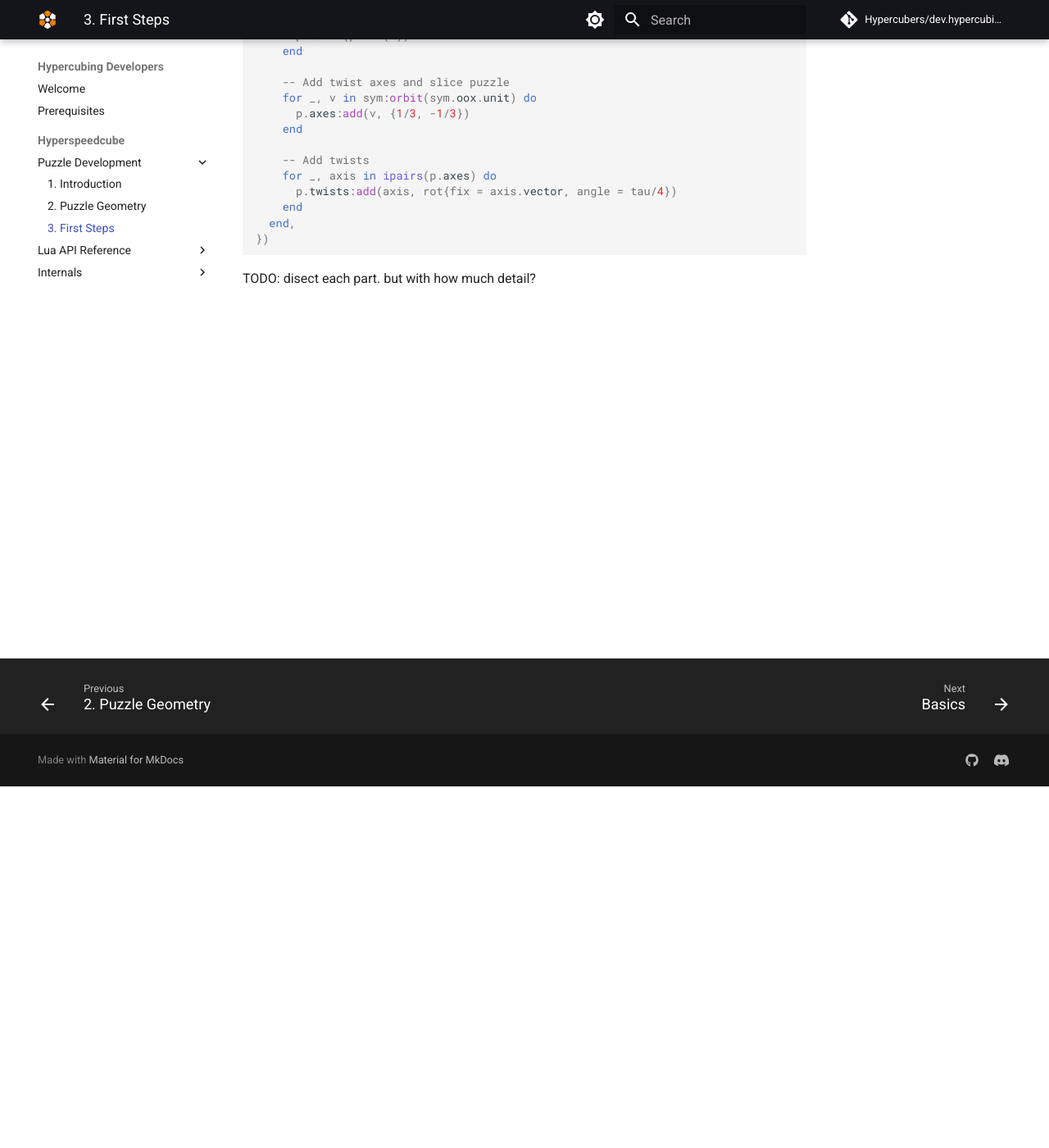
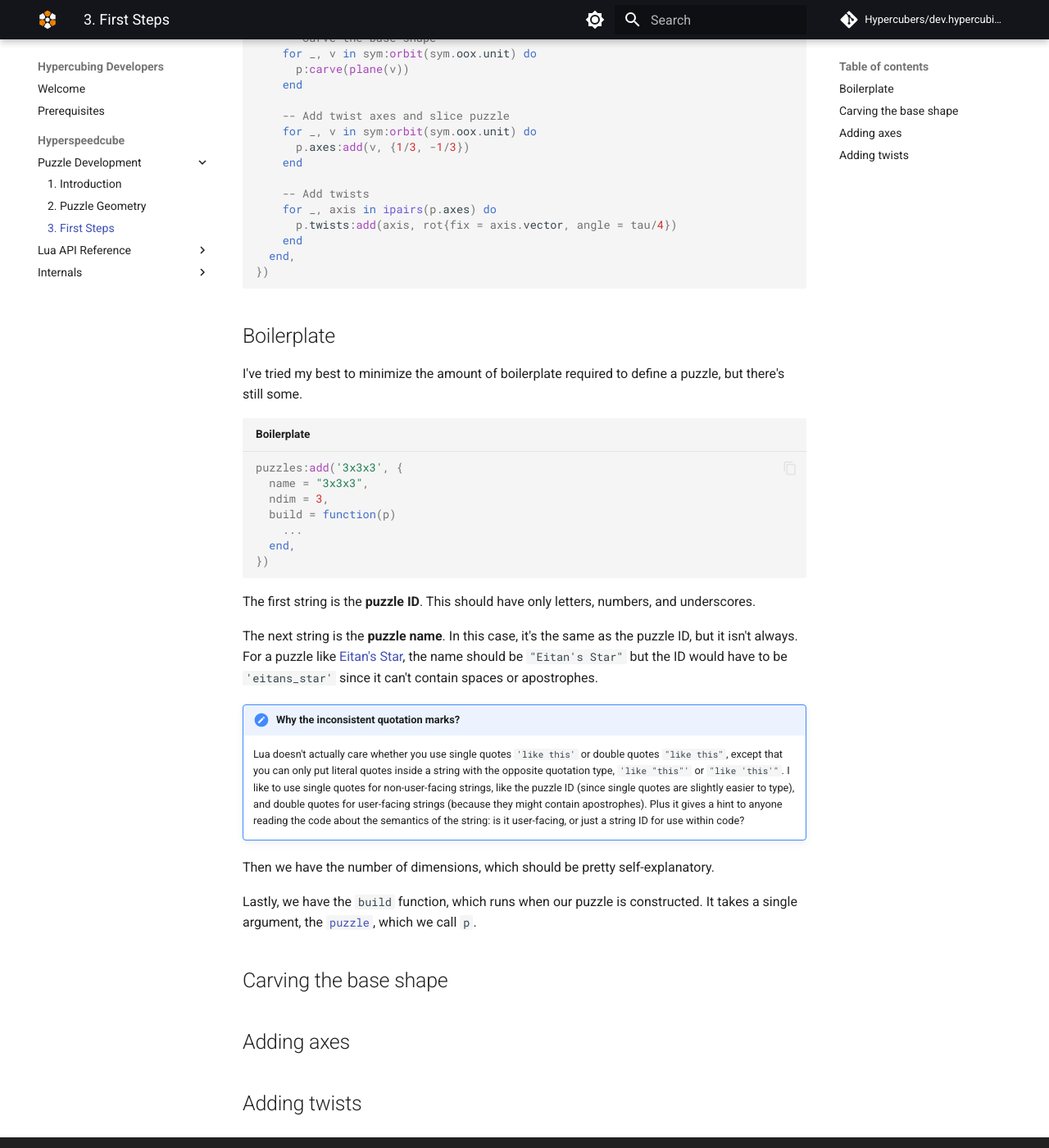
Before and after one commit to Hypercubers/dev.hypercubing.xyz, an MkDocs documentation site: the page built from docs/hsc/puzzle-dev/first-puzzle.md, in a window 1280 px wide and 1400 px high, scrolled down 441 px. Shown: the whole window at 82% size. Built offline with MkDocs 1.6.1 and Material for MkDocs 9.7.7, drawn with Linux system fonts in a browser that asks for light colours; comment, search, counter and statistics services are not loaded.

Commit message:
Add a bit more to the puzzle dev tutorial

````diff
--- a/docs/hsc/puzzle-dev/first-puzzle.md
+++ b/docs/hsc/puzzle-dev/first-puzzle.md
@@ -2,7 +2,7 @@
 
 Now that we know all the puzzle jargon, let's build a **shallow-cut face-turning cube** (that's the standard 3x3x3 Rubik's cube) in Hyperspeedcube. First I'll show you the code and then we'll disect each part.
 
-```lua
+```lua title="3x3x3.lua"
 puzzles:add('3x3x3', {
   name = "3x3x3",
   ndim = 3,
@@ -27,4 +27,36 @@ puzzles:add('3x3x3', {
 })
 ```
 
-TODO: disect each part. but with how much detail?
+## Boilerplate
+
+I've tried my best to minimize the amount of boilerplate required to define a puzzle, but there's still some.
+
+```lua title="Boilerplate"
+puzzles:add('3x3x3', {
+  name = "3x3x3",
+  ndim = 3,
+  build = function(p)
+    ...
+  end,
+})
+```
+
+The first string is the **puzzle ID**. This should have only letters, numbers, and underscores.
+
+The next string is the **puzzle name**. In this case, it's the same as the puzzle ID, but it isn't always. For a puzzle like [Eitan's Star], the name should be `"Eitan's Star"` but the ID would have to be `'eitans_star'` since it can't contain spaces or apostrophes.
+
+[Eitan's Star]: https://twistypuzzles.com/app/museum/museum_showitem.php?pkey=5356
+
+!!! note "Why the inconsistent quotation marks?"
+
+    Lua doesn't actually care whether you use single quotes `'like this'` or double quotes `"like this"`, except that you can only put literal quotes inside a string with the opposite quotation type, `'like "this"'` or `"like 'this'"`. I like to use single quotes for non-user-facing strings, like the puzzle ID (since single quotes are slightly easier to type), and double quotes for user-facing strings (because they might contain apostrophes). Plus it gives a hint to anyone reading the code about the semantics of the string: is it user-facing, or just a string ID for use within code?
+
+Then we have the number of dimensions, which should be pretty self-explanatory.
+
+Lastly, we have the `build` function, which runs when our puzzle is constructed. It takes a single argument, the [`puzzle`](../lua/puzzle-construction/puzzle.md), which we call `p`.
+
+## Carving the base shape
+
+## Adding axes
+
+## Adding twists
````
